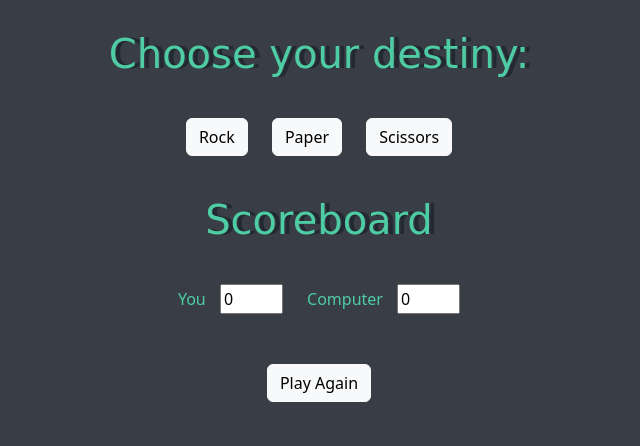
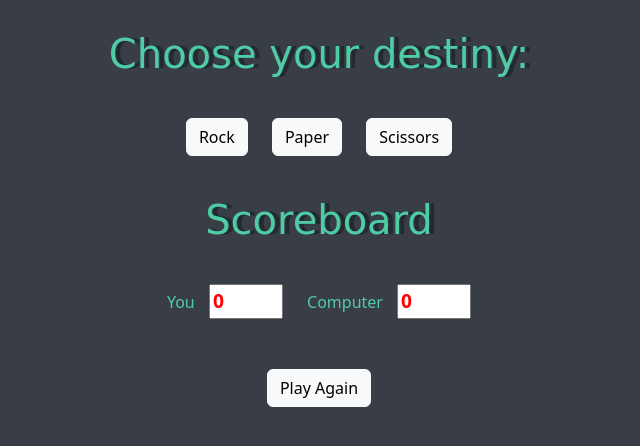
Before and after one commit to aleb88/rock-paper-scissors, a plain HTML site: page index.html in a window 1280 px wide. Shown: the whole page, without its empty margins (321-961 px from the left). Drawn offline with nearby package versions, Linux system fonts and the light colour scheme.

Commit message:
Fix input

```diff
--- a/index.html
+++ b/index.html
@@ -18,11 +18,11 @@
     <h1>Scoreboard</h1>
     <div class="score">
       <label for="humanScore">You</label>
-      <input id="humanScore" size="1" value="0">
+      <input id="humanScore" size="1" value="0" readonly>
     </div>
     <div class="score">
       <label for="compScore">Computer</label>
-      <input id="compScore" size="1" value="0">
+      <input id="compScore" size="1" value="0" readonly>
     </div>
 
 
--- a/styles.css
+++ b/styles.css
@@ -30,3 +30,9 @@
     margin: 10px;
     display: inline-block;
   }
+
+  input {
+    color: red;
+    font-weight: 900;
+    font-size: larger;
+  }
```
